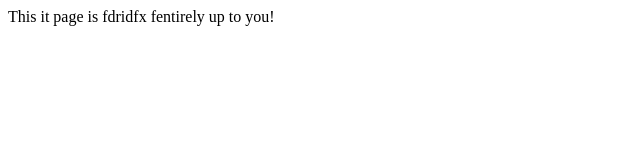
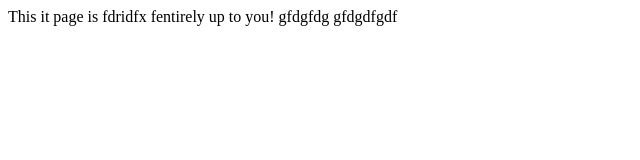
Before and after one commit to taohancheng/starbuzz, a plain HTML site: page freecoffee.html in a window 1280 px wide. Shown: the whole page, without its empty margins (0-640 px from the left). Drawn offline with Linux system fonts and the light colour scheme.

Commit message:
Update freecoffee.html

```diff
--- a/freecoffee.html
+++ b/freecoffee.html
@@ -7,8 +7,8 @@
 
   <body>
 	This it page is fdridfx fentirely up to you!
-
-
+	 gfdgfdg
+	  gfdgdfgdf
 
 
 
```
